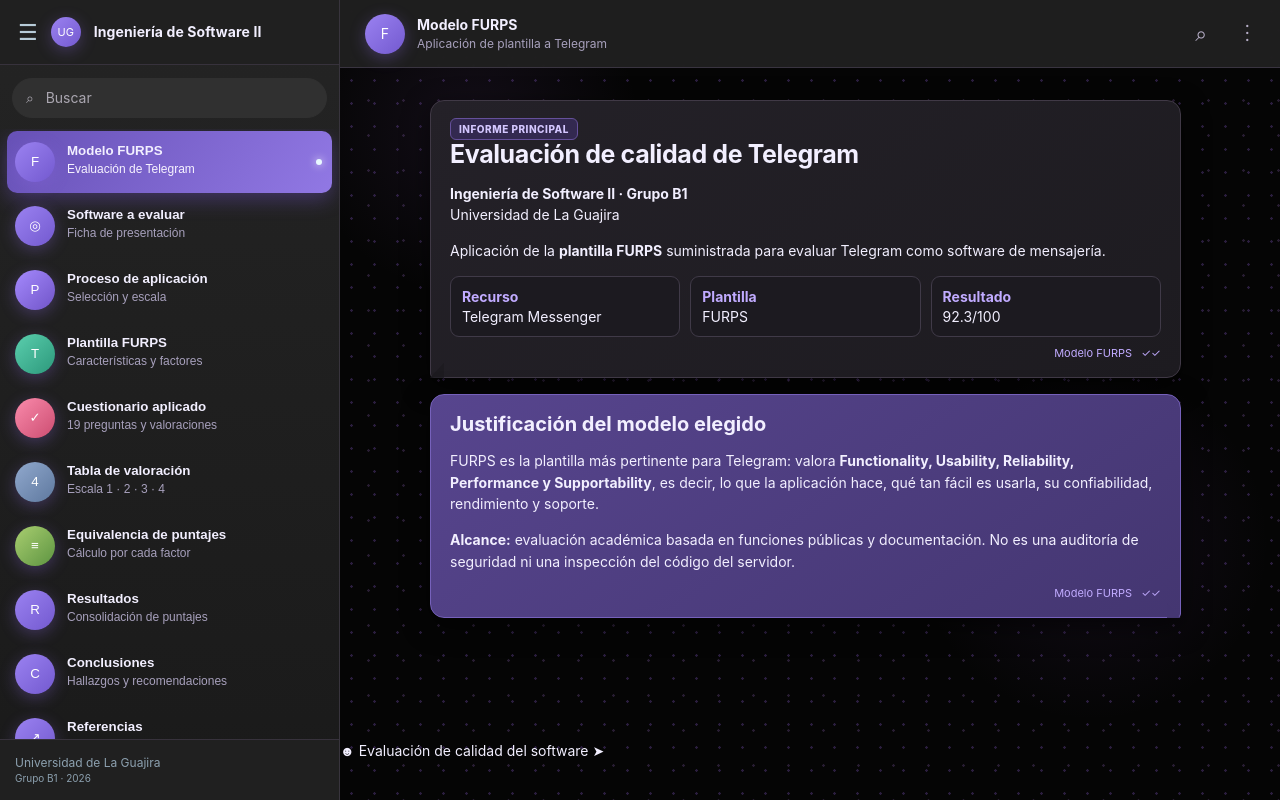
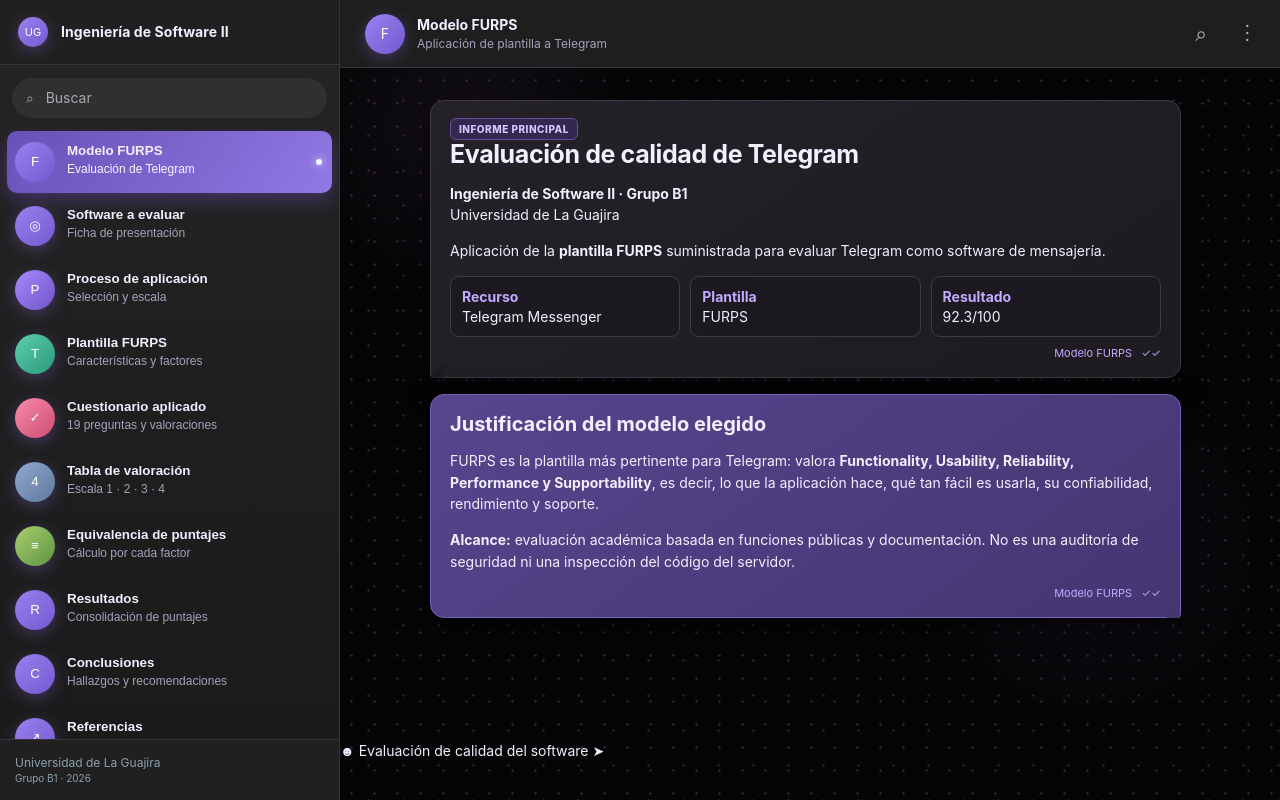
Before and after one commit to Futbol-Total/INGENIERIA-DE-SOFTWARE-II---Modelo-de-calidad-del-software, a plain HTML site: page index.html in a window 1280 px wide. Drawn offline with Linux system fonts and the light colour scheme.

Commit message:
Eliminar menu movil duplicado

```diff
--- a/index.html
+++ b/index.html
@@ -15,7 +15,7 @@
     <main class="app">
       <aside class="sidebar">
         <div class="topbar">
-          <span>☰</span><i>UG</i><b>Ingeniería de Software II</b>
+          <i>UG</i><b>Ingeniería de Software II</b>
         </div>
         <div class="search">⌕ &nbsp; Buscar</div>
         <nav class="chats">
```
